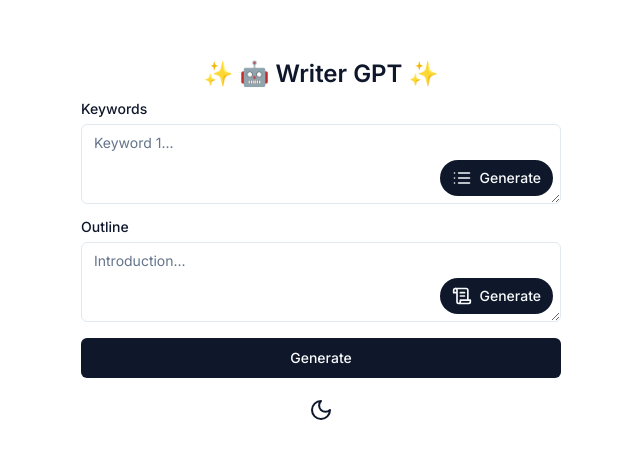
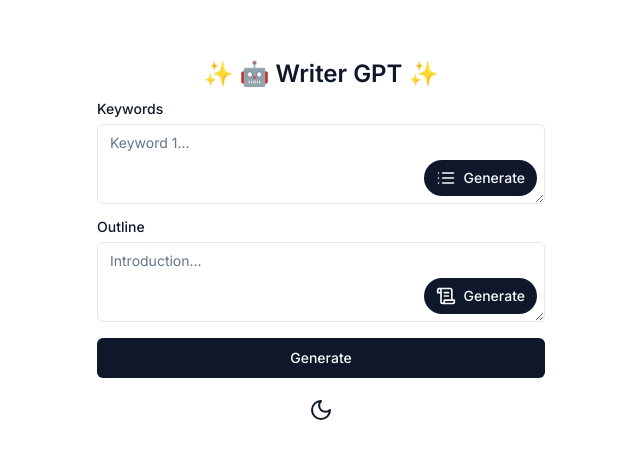
Before and after one commit to wanghaisheng/writer-gpt, a Next.js app: page / in a window 1280 px wide. Shown: the part 156-614 px from the top of the page, without its empty margins (319-959 px from the left). Built offline with nearby package versions, Linux system fonts and the light colour scheme.

Commit message:
fix: ui improvment, removed .nvm

```diff
--- a/src/app/form.tsx
+++ b/src/app/form.tsx
@@ -17,7 +17,7 @@ const Form = (props: Props) => {
     <>
       <h1 className="text-2xl font-semibold">✨ 🤖 {title} ✨ </h1>
 
-      <form className="flex flex-col gap-4">
+      <form className="flex flex-col gap-4 w-full max-w-md">
         <div className="flex flex-col gap-2">
           <Label htmlFor="keywords">Keywords</Label>
 
--- a/src/app/page.tsx
+++ b/src/app/page.tsx
@@ -6,7 +6,7 @@ type Props = {};
 
 const HomePage = (props: Props) => {
   return (
-    <main className="flex flex-col items-center justify-center gap-y-3 h-screen">
+    <main className="container flex flex-col items-center justify-center gap-y-3 h-screen">
       <Form />
     </main>
   );
--- a/src/components/ui/textarea.tsx
+++ b/src/components/ui/textarea.tsx
@@ -12,10 +12,10 @@ export interface TextareaProps
 const Textarea = React.forwardRef<HTMLTextAreaElement, TextareaProps>(
   ({ className, action, ...props }, ref) => {
     return (
-      <div className="relative">
+      <div className="relative w-full flex-1">
         <textarea
           className={cn(
-            "flex min-h-[80px] max-h-52 min-w-[30rem] w-full rounded-md border border-input bg-transparent px-3 py-2 text-sm ring-offset-background placeholder:text-muted-foreground focus-visible:outline-none focus-visible:ring focus-visible:ring-ring disabled:cursor-not-allowed disabled:opacity-50 transition",
+            "flex min-h-[80px] max-h-52 w-full rounded-md border border-input bg-transparent px-3 py-2 text-sm ring-offset-background placeholder:text-muted-foreground focus-visible:outline-none focus-visible:ring focus-visible:ring-ring disabled:cursor-not-allowed disabled:opacity-50 transition",
             className
           )}
           ref={ref}
```
Also changed, not shown: 1 other file (tests, documents, lock files or other folders).
